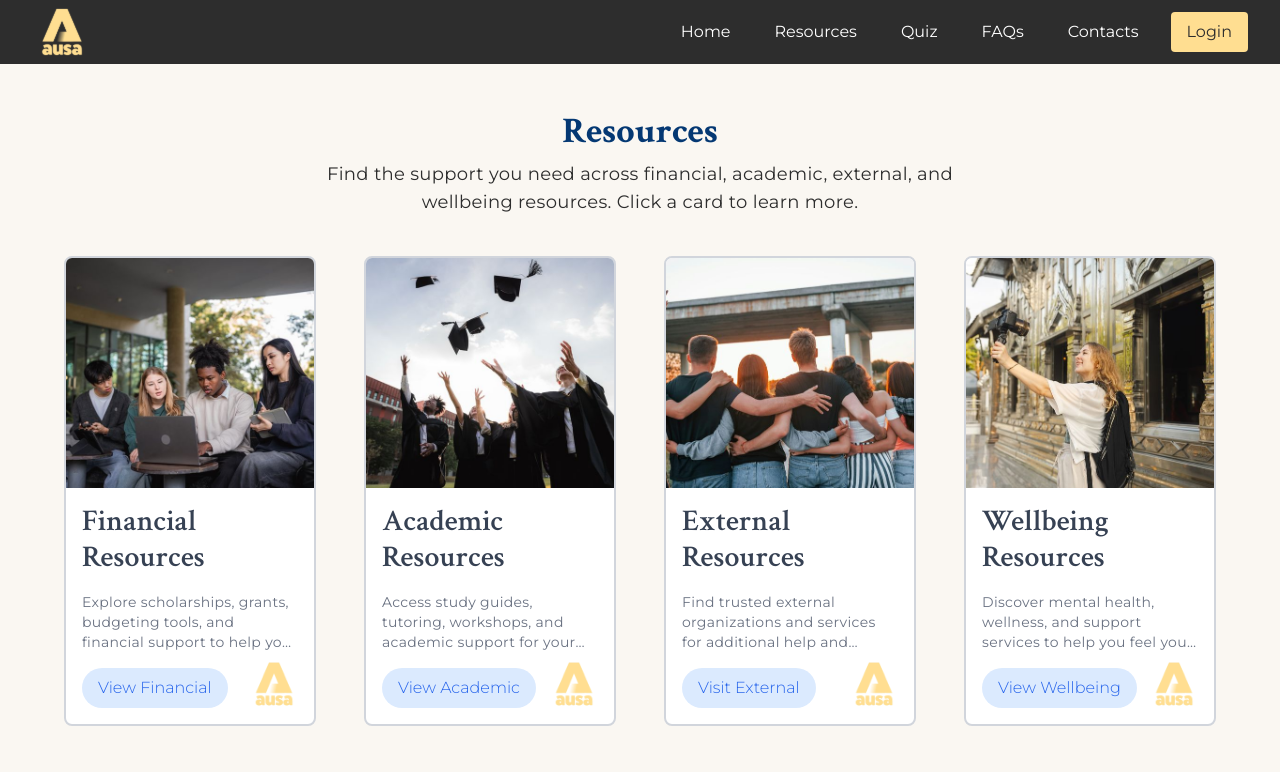
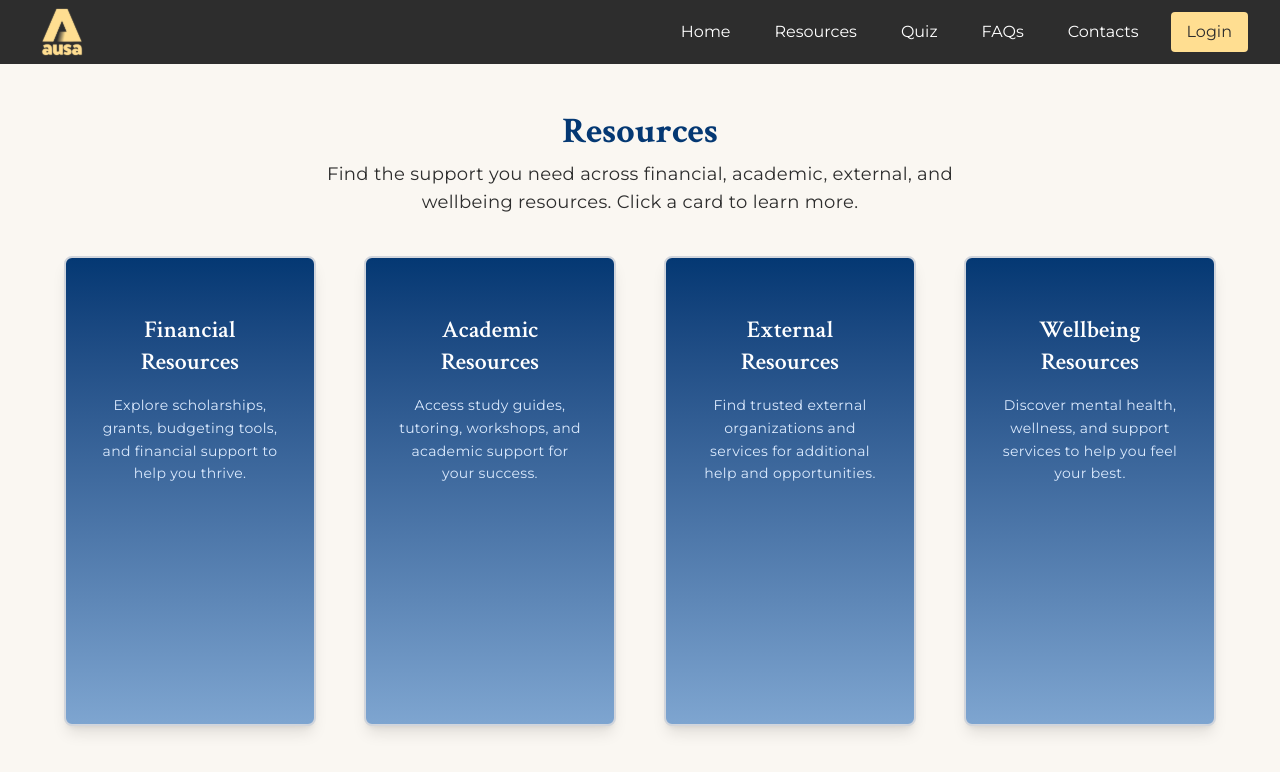
Before and after one commit to UoaWDCC/ausa-web, a Next.js app in the folder client/: page /resources in a window 1280 px wide. Shown: the top 772 px of the page. Built offline with nearby package versions, Linux system fonts and the light colour scheme.

Commit message:
feat: Update carousel cards

```diff
--- a/client/app/components/composite/carousel/CarouselCard.tsx
+++ b/client/app/components/composite/carousel/CarouselCard.tsx
@@ -1,15 +1,11 @@
 import React from "react"
 import { cva } from "class-variance-authority"
 import { cn } from "@/utils/cn"
-import { Button } from "@/app/components/generic/button/next/Button"
 
 export interface CarouselCardProps {
   title: string
   description: string
-  image: string
-  onCtaClick?: () => void
-  ctaLabel?: string
-  link?: string
+  icon: React.ReactNode
   variant?: "wide" | "thin"
 }
 
@@ -32,42 +28,18 @@ const carouselCardVariations = cva(
 const CarouselCard = ({
   title,
   description,
-  image,
-  link,
+  icon,
   variant,
-  onCtaClick,
-  ctaLabel = "Learn More",
 }: CarouselCardProps) => {
   const baseClasses = cn(carouselCardVariations({ variant }))
 
+  const classes = `${baseClasses} w-full flex flex-col items-center text-center bg-gradient-to-b from-[#043873] to-[#7EA5D0] text-white p-8 rounded-lg shadow-lg transition-transform hover:scale-105`
+
   return (
-    <div className={baseClasses}>
-      <img src={image} alt={title} className="w-full h-1/2 object-cover" />
-
-      <div className="p-4 flex flex-col flex-1">
-        <h3 className="text-3xl text-gray-700 font-semibold">{title}</h3>
-
-        <p className="text-sm text-gray-500 mt-4 line-clamp-3">{description}</p>
-
-        {(!!link || onCtaClick) && (
-          <div className="mt-4">
-            <Button
-              asLink={!!link}
-              href={link || "#"}
-              onClick={onCtaClick}
-              variant="secondary"
-            >
-              {ctaLabel}
-            </Button>
-          </div>
-        )}
-
-        <img
-          src="/ausa_logo.png"
-          alt="AUSA Logo"
-          className="absolute bottom-3 right-3 w-14 h-14"
-        />
-      </div>
+    <div className={classes}>
+      <div className="text-6xl text-white mb-6">{icon}</div>
+      <h2 className="text-2xl font-semibold mb-4">{title}</h2>
+      <p className="text-sm text-blue-100 leading-relaxed">{description}</p>
     </div>
   )
 }
--- a/client/app/page.tsx
+++ b/client/app/page.tsx
@@ -2,55 +2,46 @@ import React from "react"
 import { Hero } from "@/app/components/composite/page/landing/hero/Hero"
 import { MentalWellbeing } from "@/app/components/composite/page/landing/mental-wellbeing/MentalWellbeing"
 import { CarouselCardProps } from "@/app/components/composite/carousel/CarouselCard"
+import { FaBullhorn } from "react-icons/fa"
+import { TbMessages } from "react-icons/tb"
+import { FaHandHoldingHeart } from "react-icons/fa"
 
 const mentalWellbeingCards: CarouselCardProps[] = [
   {
     title: "Stress Management",
     description:
       "Learn effective techniques to manage stress and anxiety in your daily life. Discover mindfulness practices and coping strategies.",
-    image: "https://picsum.photos/seed/stress/400/300",
-    link: "/resources/stress-management",
-    ctaLabel: "Learn More",
+    icon: <FaBullhorn />,
   },
   {
     title: "24/7 Support Line",
     description:
       "Access our confidential support line anytime you need someone to talk to. Trained counselors are available around the clock.",
-    image: "https://picsum.photos/seed/support/400/300",
-    link: "/support/hotline",
-    ctaLabel: "Get Help Now",
+    icon: <TbMessages />,
   },
   {
     title: "Mental Health Resources",
     description:
       "Explore our comprehensive library of mental health resources, articles, and tools to support your wellbeing journey.",
-    image: "https://picsum.photos/seed/resources/400/300",
-    link: "/resources",
-    ctaLabel: "View Resources",
+    icon: <FaHandHoldingHeart />,
   },
   {
     title: "Peer Support Groups",
     description:
       "Connect with others who understand what you're going through. Join our supportive community and share experiences.",
-    image: "https://picsum.photos/seed/peer/400/300",
-    link: "/community/peer-support",
-    ctaLabel: "Join Community",
+    icon: <FaHandHoldingHeart />,
   },
   {
     title: "Wellness Workshops",
     description:
       "Attend our interactive workshops on topics like resilience, self-care, and emotional intelligence. Free for all members.",
-    image: "https://picsum.photos/seed/workshop/400/300",
-    link: "/events/workshops",
-    ctaLabel: "See Schedule",
+    icon: <FaBullhorn />,
   },
   {
     title: "Self-Care Tips",
     description:
       "Practical self-care strategies you can implement today. Small steps can make a big difference in your mental health.",
-    image: "https://picsum.photos/seed/selfcare/400/300",
-    link: "/resources/self-care",
-    ctaLabel: "Read More",
+    icon: <TbMessages />,
   },
 ]
 
```
Also changed, not shown: 1 other file (tests, documents, lock files or other folders).
